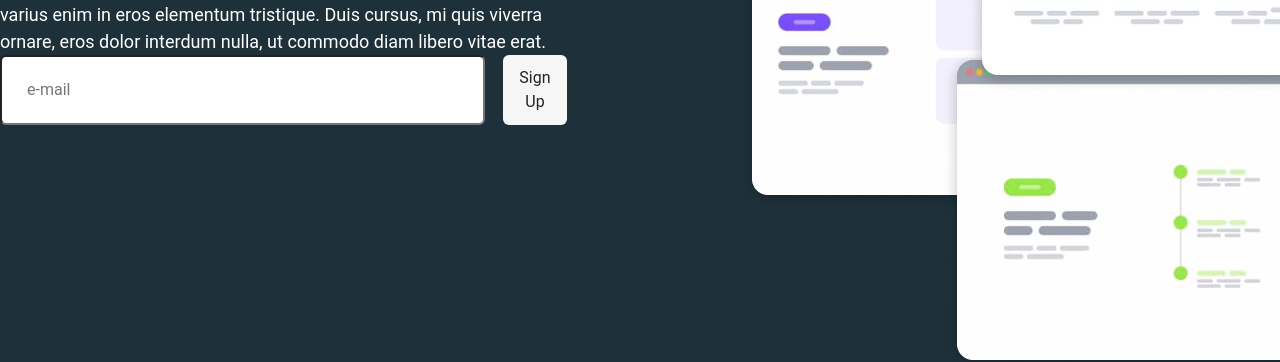
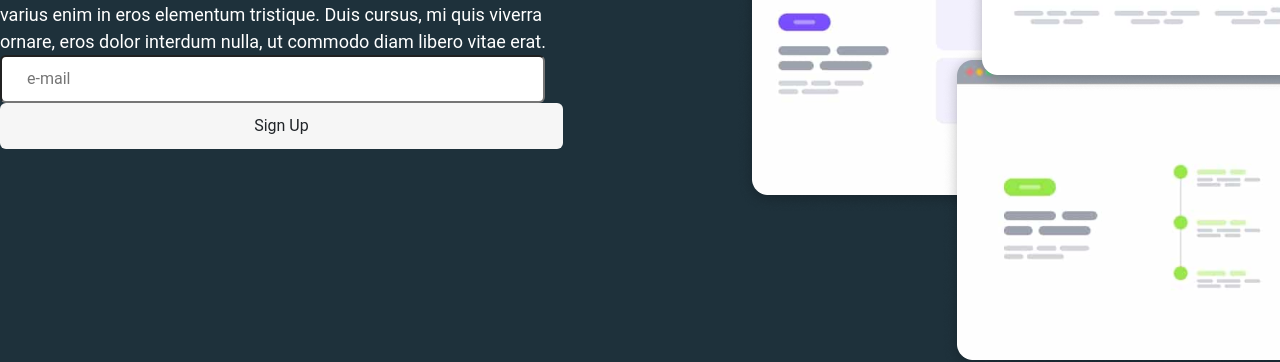
Before and after one commit to Sergo1604/Molecule, a plain HTML site: page index.html in a window 1280 px wide. Shown: the part 439-801 px from the top of the page. Drawn offline with Linux system fonts and the light colour scheme.

Commit message:
adapt 11-07-22

```diff
--- a/scss/style.scss
+++ b/scss/style.scss
@@ -125,6 +125,9 @@ ul {
     .dropdown {
         display: none;
     }
+    .hero-block__input {
+        flex-direction: column;
+    }
 }
 
 @media screen and (max-width:960px) {
```
Also changed, not shown: css/style.css.
